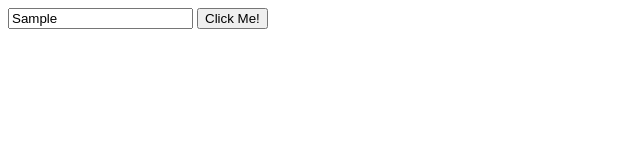
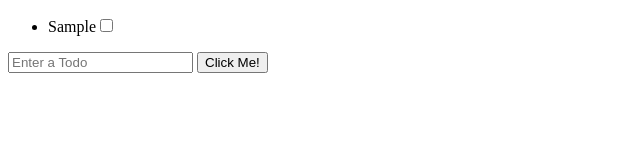
Before and after one commit to kkauma/TypeScript_Mini_Project, a website with bundled scripts: page index.html in a window 1280 px wide. Both pictures are taken after typing "Sample" into the empty fields and a click on the button "Click Me!". Shown: the whole page, without its empty margins (0-640 px from the left). Built offline with nearby package versions, Linux system fonts and the light colour scheme.

Commit message:
create checkbox and build basic functionality for todo list

```diff
--- a/index.html
+++ b/index.html
@@ -7,6 +7,8 @@
     <title>Mini Project</title>
   </head>
   <body>
+    <ul id="todolist"></ul>
+
     <form id="todoform" action="">
       <input type="text" placeholder="Enter a Todo" id="todoinput" />
       <button id="btn" type="submit">Click Me!</button>
--- a/src/index.ts
+++ b/src/index.ts
@@ -2,10 +2,18 @@ const btn = document.getElementById("btn")! as HTMLButtonElement; // add "!", gu
 const input = document.getElementById("todoinput")! as HTMLInputElement; // Insist that this element exists
 // Need to tell TS that the above element is an HTMLInputElement
 const form = document.querySelector("form")!;
+const list = document.getElementById("todolist")!;
 
 form.addEventListener("submit", (e) => {
   e.preventDefault();
-  console.log("Submitted!");
+  const newTodoText = input.value;
+  const newLI = document.createElement("li");
+  const checkbox = document.createElement("input");
+  checkbox.type = "checkbox";
+  newLI.append(newTodoText);
+  newLI.append(checkbox);
+  list.append(newLI);
+  input.value = "";
 });
 
 // btn.addEventListener("click", () => {
```
Also changed, not shown: dist/index.js.
